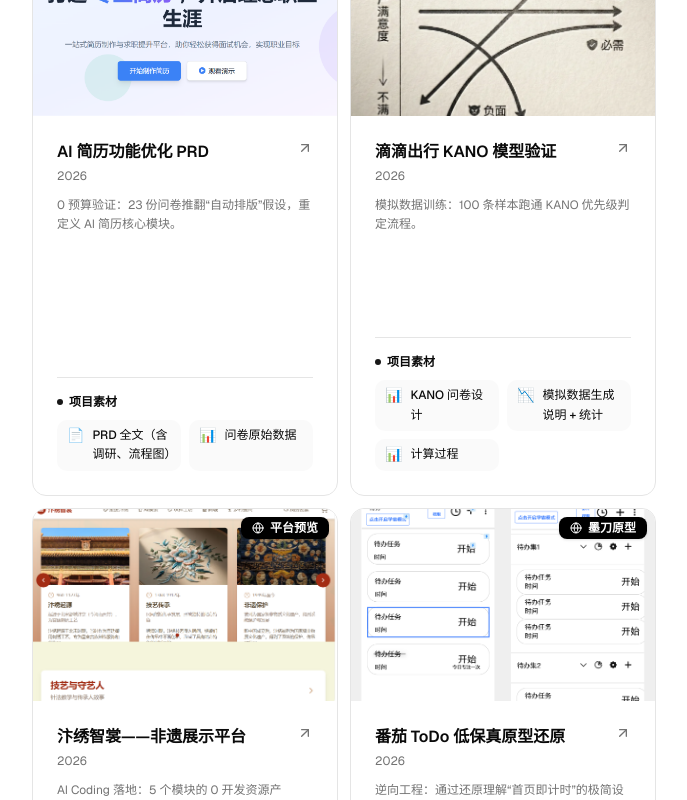
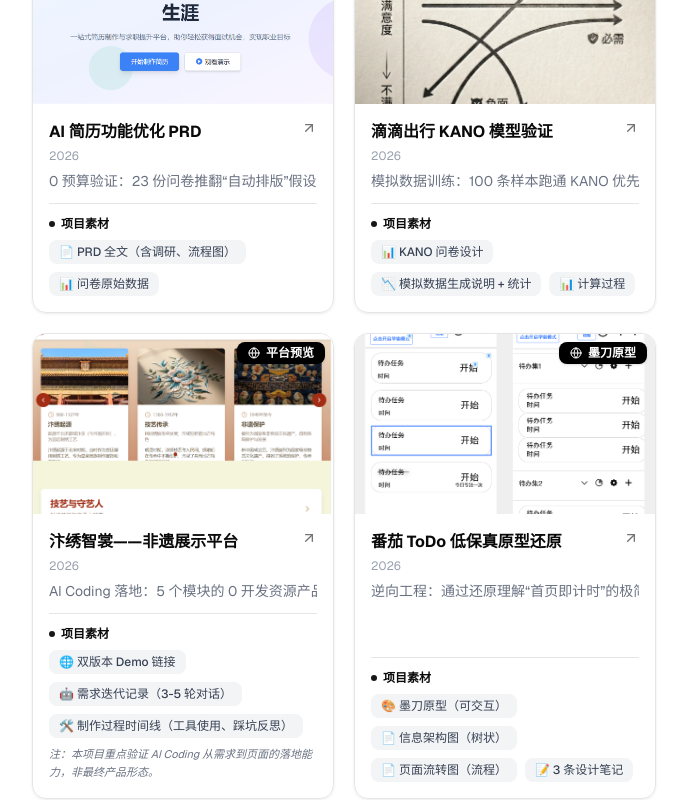
Before and after one commit to far-current/linmai-portfolio, a Next.js app: page / in a window 1280 px wide. Shown: the part 1060-1860 px from the top of the page, without its empty margins (296-983 px from the left). Built offline with nearby package versions, Linux system fonts and the light colour scheme.

Commit message:
Optimize project card grid layout and spacing

```diff
--- a/src/components/project-card.tsx
+++ b/src/components/project-card.tsx
@@ -12,14 +12,14 @@
   const [imageError, setImageError] = useState(false);
 
   if (!src || imageError) {
-    return <div className="w-full h-48 bg-muted" />;
+    return <div className="w-full h-full bg-muted" />;
   }
 
   return (
     <img
       src={src}
       alt={alt}
-      className="w-full h-48 object-cover"
+      className="w-full h-full object-cover"
       onError={() => setImageError(true)}
     />
   );
@@ -61,16 +61,16 @@
   return (
     <div
       className={cn(
-        "flex flex-col h-full border border-border rounded-xl overflow-hidden hover:ring-2 cursor-pointer hover:ring-muted transition-all duration-200",
+        "flex flex-col h-full border border-border rounded-xl overflow-hidden cursor-pointer transition-shadow duration-200 shadow-[0_1px_3px_rgba(0,0,0,0.08)] hover:shadow-[0_4px_12px_rgba(0,0,0,0.12)]",
         className
       )}
     >
-      <div className="relative shrink-0">
+      <div className="relative shrink-0 h-[160px] min-[480px]:h-[150px] md:h-[180px]">
         <Link
           href={href || "#"}
           target="_blank"
           rel="noopener noreferrer"
-          className="block"
+          className="block w-full h-full"
         >
           {video ? (
             <video
@@ -79,12 +79,12 @@
               loop
               muted
               playsInline
-              className="w-full h-48 object-cover"
+              className="w-full h-full object-cover"
             />
           ) : image ? (
             <ProjectImage src={image} alt={title} />
           ) : (
-            <div className="w-full h-48 bg-muted" />
+            <div className="w-full h-full bg-muted" />
           )}
         </Link>
         {links && links.length > 0 && (
@@ -98,7 +98,7 @@
                 onClick={(e) => e.stopPropagation()}
               >
                 <Badge
-                  className="flex items-center gap-1.5 text-xs bg-black text-white hover:bg-black/90"
+                  className="flex items-center gap-1.5 text-xs bg-black text-white hover:bg-black/90 whitespace-nowrap"
                   variant="default"
                 >
                   {link.icon}
@@ -109,46 +109,48 @@
           </div>
         )}
       </div>
-      <div className="p-6 flex flex-col gap-3 flex-1">
-        <div className="flex items-start justify-between gap-2">
-          <div className="flex flex-col gap-1">
-            <h3 className="font-semibold">{title}</h3>
-            <time className="text-xs text-muted-foreground">{dates}</time>
+      <div className="p-4 flex flex-col gap-0 flex-1">
+        <div className="flex items-start justify-between gap-2 mb-2">
+          <div className="flex flex-col gap-1 min-w-0">
+            <h3 className="text-base font-bold text-foreground truncate whitespace-nowrap">
+              {title}
+            </h3>
+            <time className="text-xs text-gray-400 whitespace-nowrap">{dates}</time>
           </div>
           <Link
             href={href || "#"}
             target="_blank"
             rel="noopener noreferrer"
-            className="text-muted-foreground hover:text-foreground transition-colors focus-visible:outline-none focus-visible:ring-2 focus-visible:ring-ring focus-visible:ring-offset-2 rounded-sm"
+            className="text-muted-foreground hover:text-foreground transition-colors focus-visible:outline-none focus-visible:ring-2 focus-visible:ring-ring focus-visible:ring-offset-2 rounded-sm shrink-0"
             aria-label={`Open ${title}`}
           >
             <ArrowUpRight className="h-4 w-4" aria-hidden />
           </Link>
         </div>
-        <div className="text-xs flex-1 prose max-w-full text-pretty font-sans leading-relaxed text-muted-foreground dark:prose-invert">
+        <div className="text-sm text-gray-500 leading-snug mb-3 min-w-0 truncate whitespace-nowrap">
           <Markdown>{description}</Markdown>
         </div>
         {materials && materials.length > 0 && (
-          <div className="mt-auto pt-4 border-t border-border">
-            <p className="text-xs font-bold text-foreground mb-2.5 flex items-center gap-1.5">
+          <div className="mt-auto pt-3 border-t border-border">
+            <p className="text-xs font-bold text-foreground mb-2 flex items-center gap-1.5">
               <span className="inline-block w-1.5 h-1.5 rounded-full bg-primary" />
               项目素材
             </p>
-            <div className="grid grid-cols-1 sm:grid-cols-2 gap-2">
+            <div className="flex flex-wrap gap-2">
               {materials.map((material) => (
-                <div
+                <span
                   key={material}
-                  className="flex items-start gap-2 text-xs text-foreground leading-relaxed bg-muted/50 rounded-lg px-2.5 py-1.5"
+                  className="inline-flex items-center gap-1 px-2.5 py-1 rounded-md bg-gray-100 text-gray-700 text-xs font-medium whitespace-nowrap overflow-hidden text-ellipsis max-w-full"
+                  title={material}
                 >
-                  <span className="shrink-0 text-sm leading-none mt-0.5">{material.split(" ")[0]}</span>
-                  <span className="font-medium">{material.slice(material.indexOf(" ") + 1)}</span>
-                </div>
+                  {material}
+                </span>
               ))}
             </div>
           </div>
         )}
         {note && (
-          <p className="text-[11px] text-muted-foreground italic mt-1 leading-relaxed">
+          <p className="text-[11px] text-gray-500 italic mt-2 leading-relaxed">
             {note}
           </p>
         )}
--- a/src/components/section/projects-section.tsx
+++ b/src/components/section/projects-section.tsx
@@ -29,7 +29,7 @@
                         </p>
                     </div>
                 </div>
-                <div className="grid grid-cols-1 gap-3 sm:grid-cols-2 max-w-[800px] mx-auto auto-rows-fr">
+                <div className="grid grid-cols-1 min-[480px]:grid-cols-2 gap-4 md:gap-5 max-w-[800px] mx-auto items-stretch">
                     {DATA.projects.map((project, id) => (
                         <BlurFade
                             key={project.title}
```
